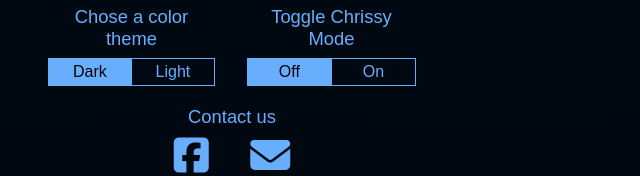
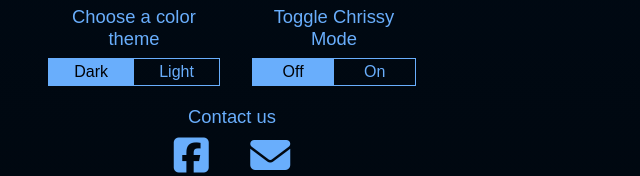
Before and after one commit to enslain-metal-merch/enslain, a plain HTML site: page public/about/index.html in a window 1280 px wide. Shown: the part 6715-6891 px from the top of the page, 408-1048 px from the left. Drawn offline with Linux system fonts and the light colour scheme; a web font is replaced by a local one.

Commit message:
Fixed a typo in the footer

```diff
--- a/public/about/index.html
+++ b/public/about/index.html
@@ -219,7 +219,7 @@
         </a>
       <form class="site-options">
         <fieldset class="site-options__fieldset">
-          <legend class="site-options__legend">Chose a color theme</legend>
+          <legend class="site-options__legend">Choose a color theme</legend>
           <div class="site-options__input-group">
             <input class="site-options__input visually-hidden" value="dark" type="radio" name="color-theme-option" data-color-theme-value="dark" id="dark-theme">
             <label class="site-options__label" for="dark-theme">Dark</label>
```
Also changed, not shown: public/contact/index.html (+1 -1 lines), public/events/index.html (+1 -1 lines), public/events/past-events/index.html (+1 -1 lines), public/index.html (+1 -1 lines), public/services/index.html (+1 -1 lines), public/volunteers/index.html (+1 -1 lines), 1 other file.
